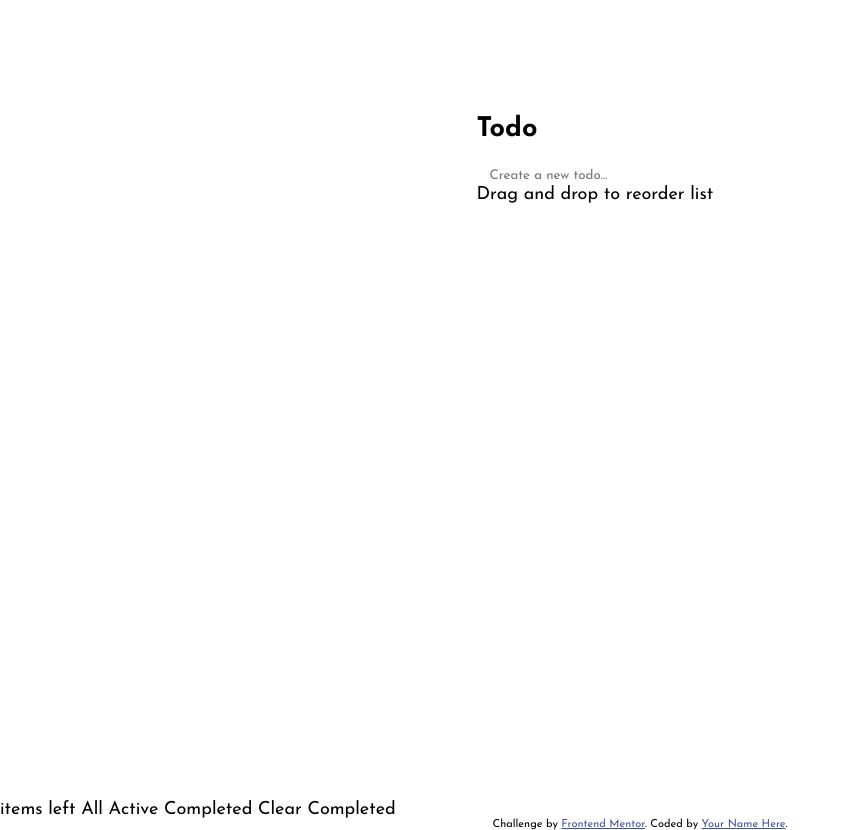
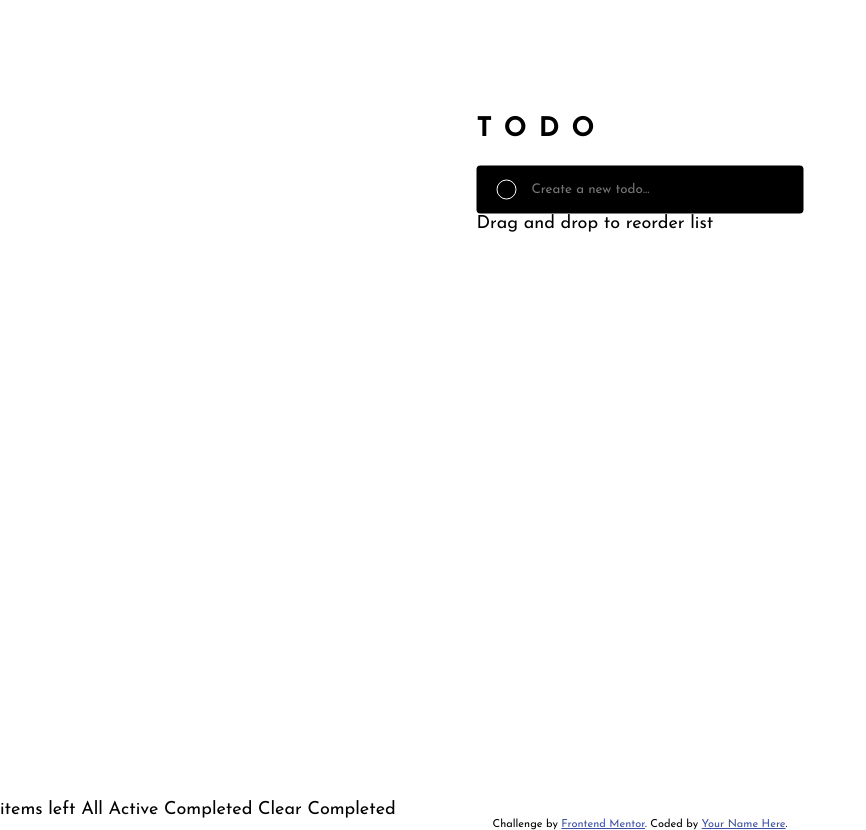
Before and after one commit to Dze-lle/todo-app-main, a plain HTML site: page index.html in a window 1280 px wide. Shown: the whole page, without its empty margins (0-866 px from the left). Drawn offline with Linux system fonts and the light colour scheme.

Commit message:
Styling Check

```diff
--- a/app/css/style.css
+++ b/app/css/style.css
@@ -4,6 +4,8 @@
     /* primary colors */
     --bright-blue: hsl(220, 98%, 61%);
     --check-background: linear-gradient hsl(192, 100%, 67%) to hsl(280, 87%, 65%);
+    --check-background-1st: #47DAFF;
+    --check-background-2st: #C058F3;
 
     /* light theme */
     --lt-very-light-gray: hsl(0, 0%, 98%);
@@ -38,8 +40,6 @@ body {
     font-size: 18px;
     margin: 0px;
     padding: 0px;
-    /* background-color: #000;
-    color: #fff; */
 }
 
 /* contenido general */
@@ -63,12 +63,50 @@ body {
     align-items: center;
 }
 
+.container > .container__todo > .header__todo h1 {
+    text-transform: uppercase;
+    letter-spacing: .75rem;
+}
+
 .container > .container__todo > form > .input__todo {
     display: flex;
+    align-items: center;
+    font-size: 9px;
+    width: 327px;
+    height: 48px;
+    background-color: #000;
+    border-radius: .25rem;
+}
+
+:is(.check__icon, .checked) {
+    position: relative;
+    height: 20px;
+    width: 20px;
+    margin-left: 20px;
+    margin-right: 13px;
+    border-radius: 50%;
+}
+
+.check__icon {
+    border: 1px solid #fff;
+}
+
+.checked {
+    background: linear-gradient(140deg, var(--check-background-1st), var(--check-background-2st));
+}
+
+.checked img {
+    position: absolute;
+    top: 50%;
+    left: 50%;
+    transform: translate(-50%, -50%);
 }
 
 .container > .container__todo > form > .input__todo > input {
     font-family: inherit;
     background-color: transparent;
     border: none;
+    outline: none;
+    color: #fff;
+    width: 75%;
 }
--- a/index.html
+++ b/index.html
@@ -28,7 +28,7 @@
         <form>
           <div class="input__todo">
             <div class="check__icon">
-              <img src="app/images/icon-check.svg" alt="">
+              <!-- <img src="app/images/icon-check.svg" alt=""> -->
             </div>
             <input type="text" id="inputTodo" placeholder="Create a new todo...">
           </div>
```
